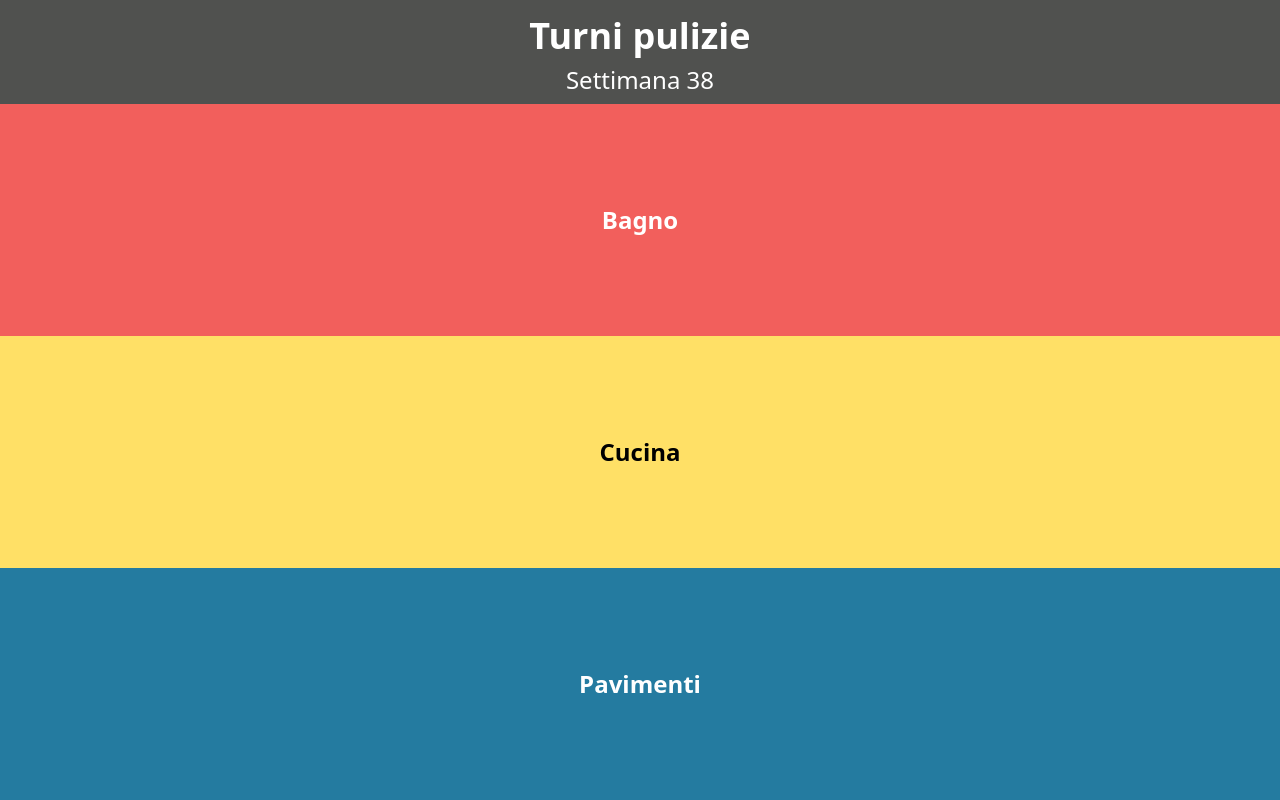
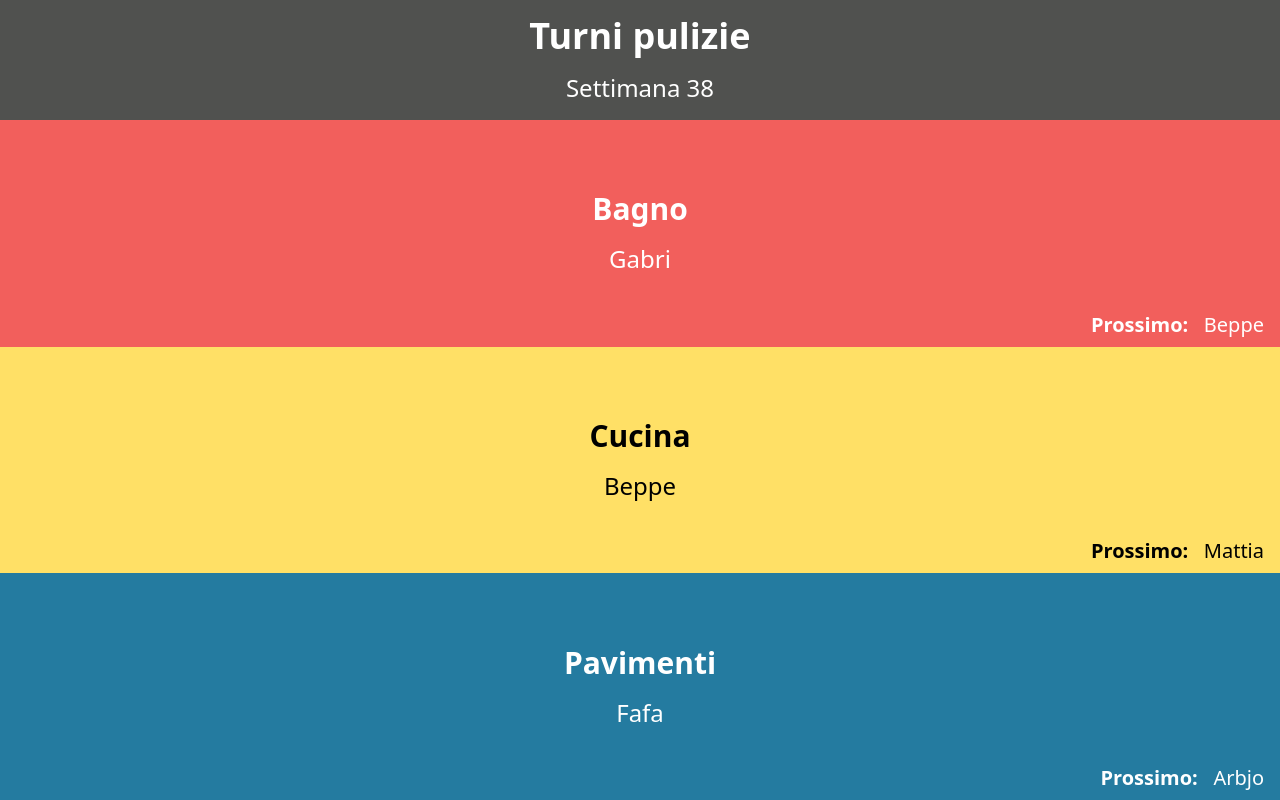
Before and after one commit to Mattia2700/pulizie, a Vue app: page / in a window 1280 px wide. Built offline with nearby package versions, Linux system fonts and the light colour scheme; some icons are missing.

Commit message:
feat: week shifts

```diff
--- a/src/App.vue
+++ b/src/App.vue
@@ -1,15 +1,27 @@
 <script setup lang="ts">
-import HelloWorld from './components/TopBar.vue'
+import HelloWorld from "./components/TopBar.vue";
 import Shifts from "./components/Shifts.vue";
 import TopBar from "./components/TopBar.vue";
+import { ref } from "vue";
+
+// get current week number
+const currentDate = new Date();
+const startDate = new Date(currentDate.getFullYear(), 0, 1);
+const days = Math.floor(
+  (currentDate.valueOf() - startDate.valueOf()) / (24 * 60 * 60 * 1000),
+);
+const weekNumber = ref(Math.ceil(days / 7));
 </script>
 
 <template>
   <div class="flex flex-col h-screen">
-    <TopBar />
-    <Shifts />
+    <TopBar
+      :week="weekNumber"
+      @prev-week="weekNumber--"
+      @next-week="weekNumber++"
+    />
+    <Shifts :week="weekNumber" />
   </div>
 </template>
 
-<style scoped>
-</style>
+<style scoped></style>
--- a/src/components/Shifts.vue
+++ b/src/components/Shifts.vue
@@ -1,19 +1,69 @@
 <script setup lang="ts">
 // TODO: better way to do this, like a object with place, color and text_color
+import { onMounted, ref, watch } from "vue";
+
 const places = ["Bagno", "Cucina", "Pavimenti"];
 const colors = ["bg-[#F25F5C]", "bg-[#FFE066]", "bg-[#247BA0]"];
 const text_colors = ["text-white", "text-black", "text-white"];
+
+const people = ["Mattia", "Fafa", "Arbjo", "Gabri", "Beppe"];
+const indeces = [0, 0, 1];
+
+const new_order = ref([...people]);
+
+const props = defineProps({
+  week: Number,
+});
+
+watch(
+  () => props.week,
+  () => {
+    computeShift();
+  },
+);
+
+onMounted(() => {
+  computeShift();
+});
+
+function computeShift() {
+  const shifts = props.week! % people.length;
+  // compute shift without modifying the original array
+  new_order.value = [...people];
+  new_order.value = new_order.value
+    .slice(shifts)
+    .concat(new_order.value.slice(0, shifts));
+}
+
+function nextPerson(current: string) {
+  const index = people.indexOf(current);
+  return people[(index + 1) % people.length];
+}
 </script>
 
 <template>
-  <div class="flex flex-col h-full">
-    <h1
+  <div class="flex flex-col h-full justify-between">
+    <div
       v-for="(p, i) in places"
-      class="flex-1 flex items-center justify-center text-2xl font-bold"
+      class="flex-1 flex"
       :class="[colors[i], text_colors[i]]"
     >
-      {{ p }}
-    </h1>
+      <div class="hidden md:block w-1/3" />
+      <div class="flex flex-col w-full items-center">
+        <div class="flex flex-1 flex-col justify-center items-center">
+          <p class="text-3xl font-bold">{{ p }}</p>
+          <p class="mt-4 text-2xl">{{ new_order[i + indeces[i]] }}</p>
+        </div>
+        <p class="flex md:hidden mb-2 whitespace-nowrap">
+          <b>Prossimo:</b> &nbsp; {{ nextPerson(new_order[i + indeces[i]]) }}
+        </p>
+      </div>
+      <div class="hidden md:flex items-end justify-end w-1/3">
+        <p class="pr-4 pb-2 whitespace-nowrap text-xl">
+          <b>Prossimo:</b> &nbsp; {{ nextPerson(new_order[i + indeces[i]]) }}
+        </p>
+      </div>
+    </div>
   </div>
 </template>
 
--- a/src/components/TopBar.vue
+++ b/src/components/TopBar.vue
@@ -1,30 +1,24 @@
 <script setup lang="ts">
 import { IconChevronsLeft, IconChevronsRight } from "@tabler/icons-vue";
+import { onMounted, onUpdated } from "vue";
 
-// get current week number
-const currentDate = new Date();
-const startDate = new Date(currentDate.getFullYear(), 0, 1);
-const days = Math.floor(
-  (currentDate.valueOf() - startDate.valueOf()) / (24 * 60 * 60 * 1000),
-);
-const weekNumber = Math.ceil(days / 7);
+const props = defineProps({
+  week: Number,
+});
 
-function nextWeek() {
-  alert("TODO: next week");
-}
-
-function prevWeek() {
-  alert("TODO: prev week");
-}
+const emit = defineEmits<{
+  (event: "nextWeek"): void;
+  (event: "prevWeek"): void;
+}>();
 </script>
 
 <template>
   <div class="flex flex-col items-center justify-center bg-[#50514F]">
     <h1 class="text-white pt-4 text-4xl font-bold">Turni pulizie</h1>
     <span class="flex items-center">
-      <IconChevronsLeft class="text-white mr-3" @click="prevWeek" />
-      <h2 class="text-white py-2 text-2xl">Settimana {{ weekNumber }}</h2>
-      <IconChevronsRight class="text-white ml-3" @click="nextWeek" />
+      <IconChevronsLeft class="text-white mr-3" @click="emit('prevWeek')" />
+      <h2 class="text-white py-4 text-2xl">Settimana {{ week }}</h2>
+      <IconChevronsRight class="text-white ml-3" @click="emit('nextWeek')" />
     </span>
   </div>
 </template>
```
